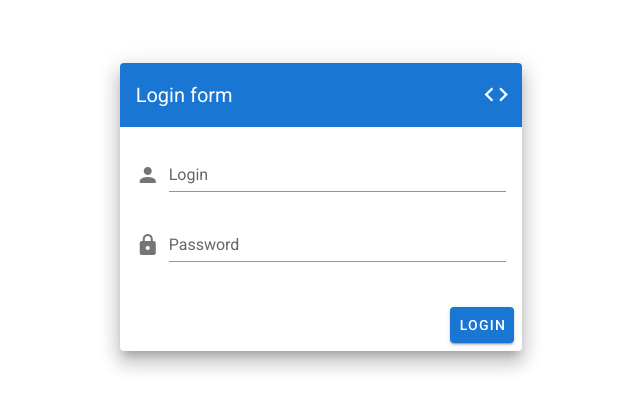
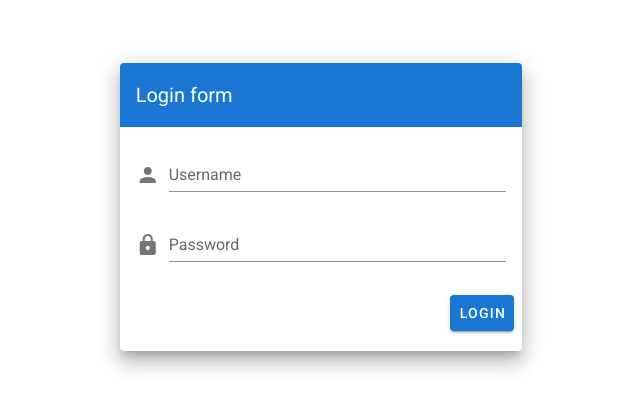
Before and after one commit to Suacrbah/frontend, a Vue app: page /login in a window 1280 px wide. Shown: the part 193-602 px from the top of the page, without its empty margins (319-959 px from the left). Built offline with nearby package versions, Linux system fonts and the light colour scheme.

Commit message:
Completed registration process.

```diff
--- a/src/views/Login.vue
+++ b/src/views/Login.vue
@@ -22,26 +22,13 @@
               >
                 <v-toolbar-title>Login form</v-toolbar-title>
                 <v-spacer></v-spacer>
-                <v-tooltip bottom>
-                  <template v-slot:activator="{ on }">
-                    <v-btn
-                      :href="source"
-                      icon
-                      large
-                      target="_blank"
-                      v-on="on"
-                    >
-                      <v-icon>mdi-code-tags</v-icon>
-                    </v-btn>
-                  </template>
-                  <span>Source</span>
-                </v-tooltip>
               </v-toolbar>
               <v-card-text>
                 <v-form>
                   <v-text-field
-                    label="Login"
-                    name="login"
+                    id="username"
+                    label="Username"
+                    name="username"
                     prepend-icon="mdi-account"
                     type="text"
                   ></v-text-field>
@@ -57,7 +44,7 @@
               </v-card-text>
               <v-card-actions>
                 <v-spacer></v-spacer>
-                <v-btn color="primary">Login</v-btn>
+                <v-btn style="bottom: 12px" color="primary">Login</v-btn>
               </v-card-actions>
             </v-card>
           </v-col>
--- a/src/views/Register.vue
+++ b/src/views/Register.vue
@@ -26,8 +26,8 @@
               <v-card-text>
                 <v-form>
                   <v-text-field
-                    label="Login"
-                    name="login"
+                    label="Username"
+                    name="username"
                     v-model="form.username"
                     prepend-icon="mdi-account"
                     type="text"
@@ -62,14 +62,14 @@
                     id="captcha"
                     label="Captcha"
                     name="captcha"
-                    v-model="form.captcha"
+                    v-model="form.validCode"
                     prepend-icon="mdi-captcha"
                     type="captcha"></v-text-field>
                 </v-form>
               </v-card-text>
               <v-card-actions>
                 <v-spacer></v-spacer>
-                <v-btn color="primary">Registry</v-btn>
+                <v-btn style="bottom: 12px" color="primary" @click="submitForm()">Register</v-btn>
               </v-card-actions>
             </v-card>
           </v-col>
@@ -90,7 +90,7 @@
           username: '',
           hashedPassword: '',
           email: '',
-          captcha: '',
+          validCode: '',
         }
       }
     },
@@ -98,6 +98,15 @@
       source: String,
     },
     methods: {
+      submitForm() {
+        if (this.form.validCode == this.res) {
+          this.$axios.post('http://192.168.43.145:8889/registry', this.form);
+          alert("You are successfully registered!");
+          this.$router.push('/login');
+        } else {
+            alert("Please input the right captha code!");
+        }
+      },
       sendCode() {
         this.$axios.get('http://192.168.43.145:8889/registryValid/' + this.form.email)
         .then(
```
